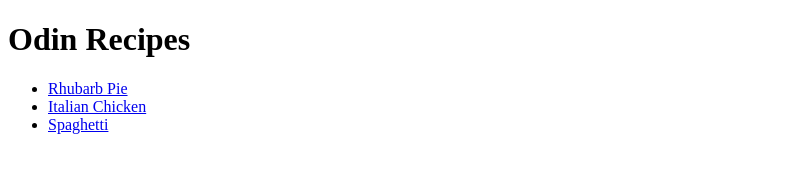
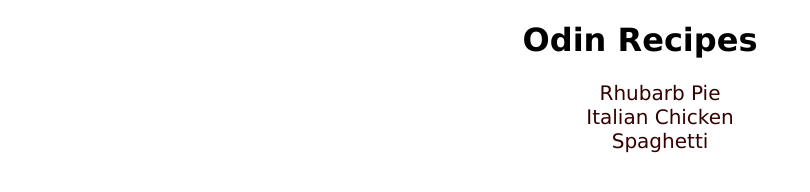
Before and after one commit to tedbeck7/odin-recipes, a plain HTML site: page index.html in a window 1280 px wide. Shown: the whole page, without its empty margins (0-810 px from the left). Drawn offline with Linux system fonts and the light colour scheme.

Commit message:
Apply CSS elements to pages
- Set global text size
- Adjusted rhubarbpie img size
- Adjusting title, lists and link values for practice

```diff
--- a/index.html
+++ b/index.html
@@ -7,8 +7,8 @@
     <link rel="stylesheet" href="./styles.css">
 </head>
 <body>
-    <h1>Odin Recipes</h1>
-    <ul>
+    <h1 id="main-title">Odin Recipes</h1>
+    <ul class="main-directory">
     <li><a href="recipes/rhubarbpie.html" target="_blank">Rhubarb Pie</a></li>
     <li><a href="recipes/italianchicken.html" target="_blank">Italian Chicken</a></li>
     <li><a href="recipes/spaghetti.html" target="_blank">Spaghetti</a></li>
--- a/styles.css
+++ b/styles.css
@@ -0,0 +1,24 @@
+*   {
+    font-family: Verdana, Geneva, Tahoma, sans-serif;
+}
+
+.main-directory   {
+    list-style: none;
+    font-size: 20px;
+    text-align: center;
+    text-decoration: none;
+}
+
+#main-title {
+    text-align: center;
+}
+
+a   {
+    text-decoration: none;
+    color: rgb(53, 0, 0);
+}
+
+.large-pie  {
+    width: 300px;
+    height: auto;
+}
```
Also changed, not shown: recipes/rhubarbpie.html (+1 -1 lines).
